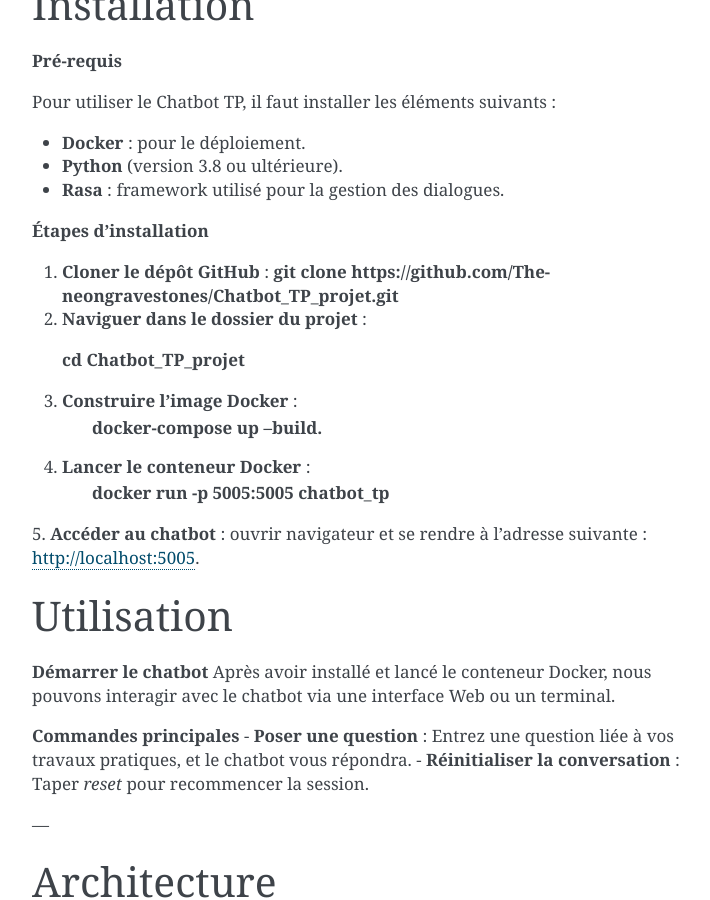
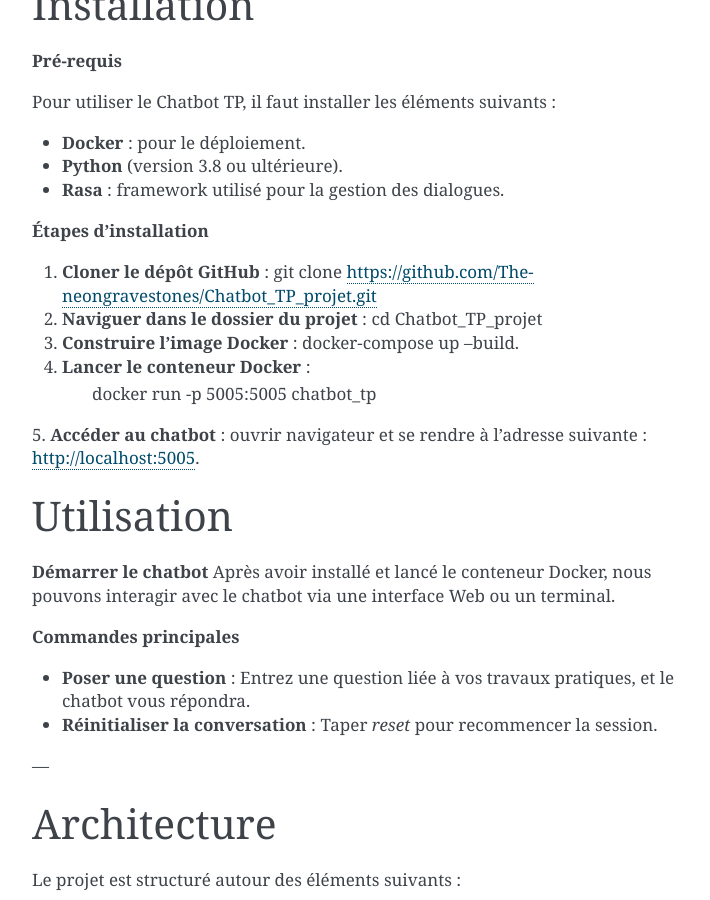
Before and after one commit to The-neongravestones/Chatbot_TP_projet, a Sphinx documentation site: the page built from source/index.rst, in a window 1280 px wide and 900 px high, scrolled down 902 px. Shown: the whole window, without its empty margins (388-1098 px from the left). Built offline with Sphinx 7.4.7, drawn with Linux system fonts in a browser that asks for light colours.

```diff
--- a/source/index.rst
+++ b/source/index.rst
@@ -21,8 +21,11 @@ Améliorer l'efficacité des sessions de TP en mettant à disposition un outil i
 **Fonctionnalités principales**
 
 - **Intégration de Rasa** pour la gestion avancée des dialogues.
+
 - **Modèle LLM Mistral** et **RAG** (Retrieval-Augmented Generation) pour des réponses contextuelles.
+
 - **Déploiement avec Docker** pour une installation simple et portable.
+
 - **Personnalisation** complète grâce aux fichiers **stories**, **domain**, **rules**, et **nlu**.
 
 Installation
@@ -38,14 +41,15 @@ Pour utiliser le Chatbot TP, il faut installer les éléments suivants :
 
 **Étapes d'installation**
 
+
 1. **Cloner le dépôt GitHub** :
-   **git clone https://github.com/The-neongravestones/Chatbot_TP_projet.git**
+   git clone https://github.com/The-neongravestones/Chatbot_TP_projet.git
 2. **Naviguer dans le dossier du projet** :
-  **cd Chatbot_TP_projet**
+   cd Chatbot_TP_projet
 3. **Construire l'image Docker** :
-    **docker-compose up --build.**
+   docker-compose up --build.
 4. **Lancer le conteneur Docker** :
-    **docker run -p 5005:5005 chatbot_tp**
+    docker run -p 5005:5005 chatbot_tp
 5. **Accéder au chatbot** : ouvrir navigateur et se rendre à l'adresse suivante :
 http://localhost:5005.
 
@@ -57,7 +61,9 @@ Utilisation
 Après avoir installé et lancé le conteneur Docker, nous pouvons interagir avec le chatbot via une interface Web ou un terminal.
 
 **Commandes principales**
+
 - **Poser une question** : Entrez une question liée à vos travaux pratiques, et le chatbot vous répondra.
+
 - **Réinitialiser la conversation** : Taper `reset` pour recommencer la session.
 
 ---
@@ -86,4 +92,4 @@ Nous pouvons adapter le Chatbot TP à nos besoins spécifiques en modifiant les
 **Entraîner le chatbot**
 Après avoir apporté des modifications, exécuter cette commande pour réentraîner le modèle :
 
- **rasa train**
+ rasa train
```
